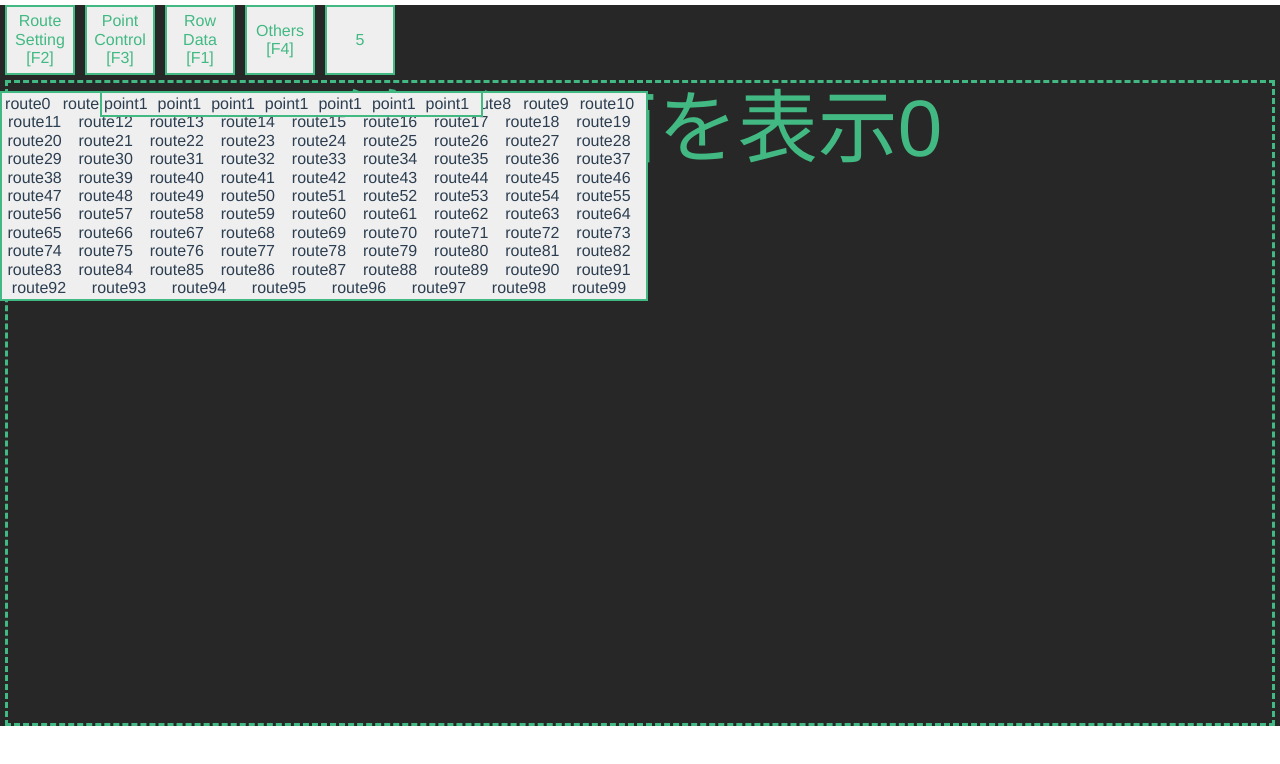
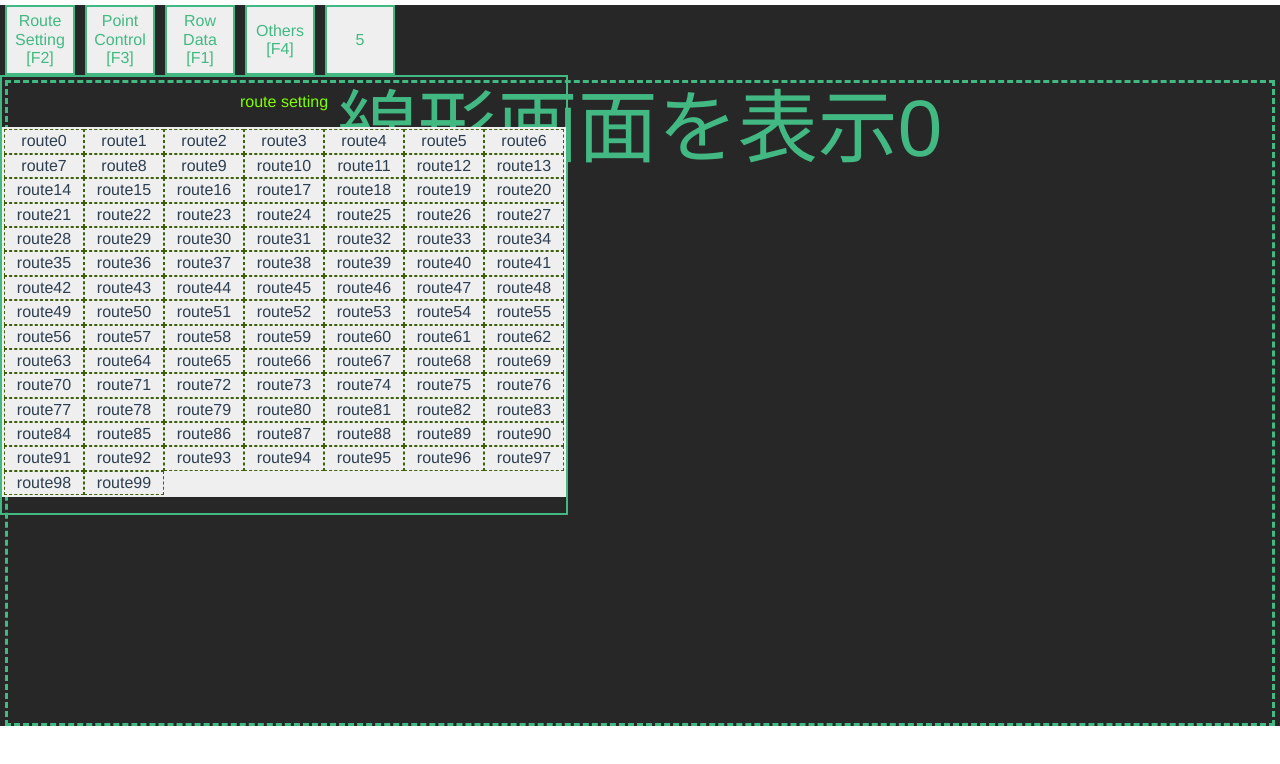
Before and after one commit to absender57/taina_cvdu, a Vue app: page / in a window 1280 px wide. Shown: the top 764 px of the page. Built offline with nearby package versions, Linux system fonts and the light colour scheme.

Commit message:
second commit

```diff
--- a/src/components/cvdu_main.vue
+++ b/src/components/cvdu_main.vue
@@ -10,7 +10,7 @@ const count: string = ref(0);
 <template>
   <tool_bar class="tool_bar" />
   <route_setting class="route_setting" />
-  <point_setting class="point_setting" />
+  <point_setting class="point_setting non_visible" />
   <p>線形画面を表示{{ count }}</p>
 </template>
 
@@ -32,9 +32,14 @@ p {
   position: absolute;
   border: #42b983 solid 2px;
 }
+
 .point_setting {
   position: absolute;
   border: #42b983 solid 2px;
   left: 100px;
 }
+
+.non_visible {
+  display: none;
+}
 </style>
--- a/src/components/route_setting.vue
+++ b/src/components/route_setting.vue
@@ -5,25 +5,34 @@ console.log(numbers);
 </script>
 
 <template>
-  <ul class="container">
-    <li v-for="n in numbers" :key="n">route{{ n }}</li>
-  </ul>
+  <div>
+    <p>route setting</p>
+    <ul class="container">
+      <li v-for="n in numbers" :key="n">route{{ n }}</li>
+    </ul>
+  </div>
 </template>
 
 <!-- Add "scoped" attribute to limit CSS to this component only -->
 <style scoped lang="scss">
 .container {
   list-style: none;
-  display: flex;
+  display: grid;
+  grid-template-columns: repeat(7, 80px);
   flex-wrap: wrap;
   flex-direction: row;
   background-color: rgb(239, 239, 239);
   padding: 2px;
-  width: 50%;
+}
+
+P {
+  width: auto;
+  color: chartreuse;
 }
 
 li {
-  margin-right: 10px;
+  padding: 2px 0;
   flex: 1;
+  border: dashed rgb(61, 95, 10) 1px;
 }
 </style>
```
